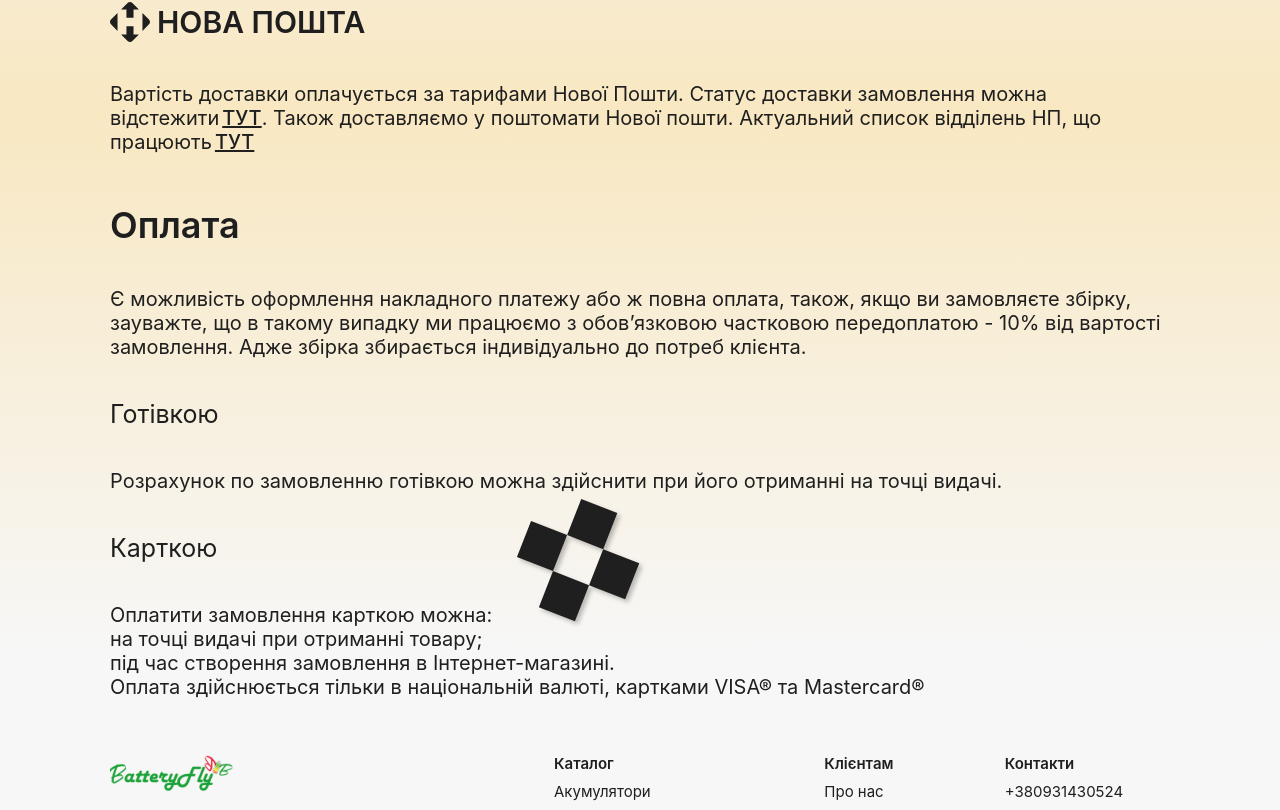
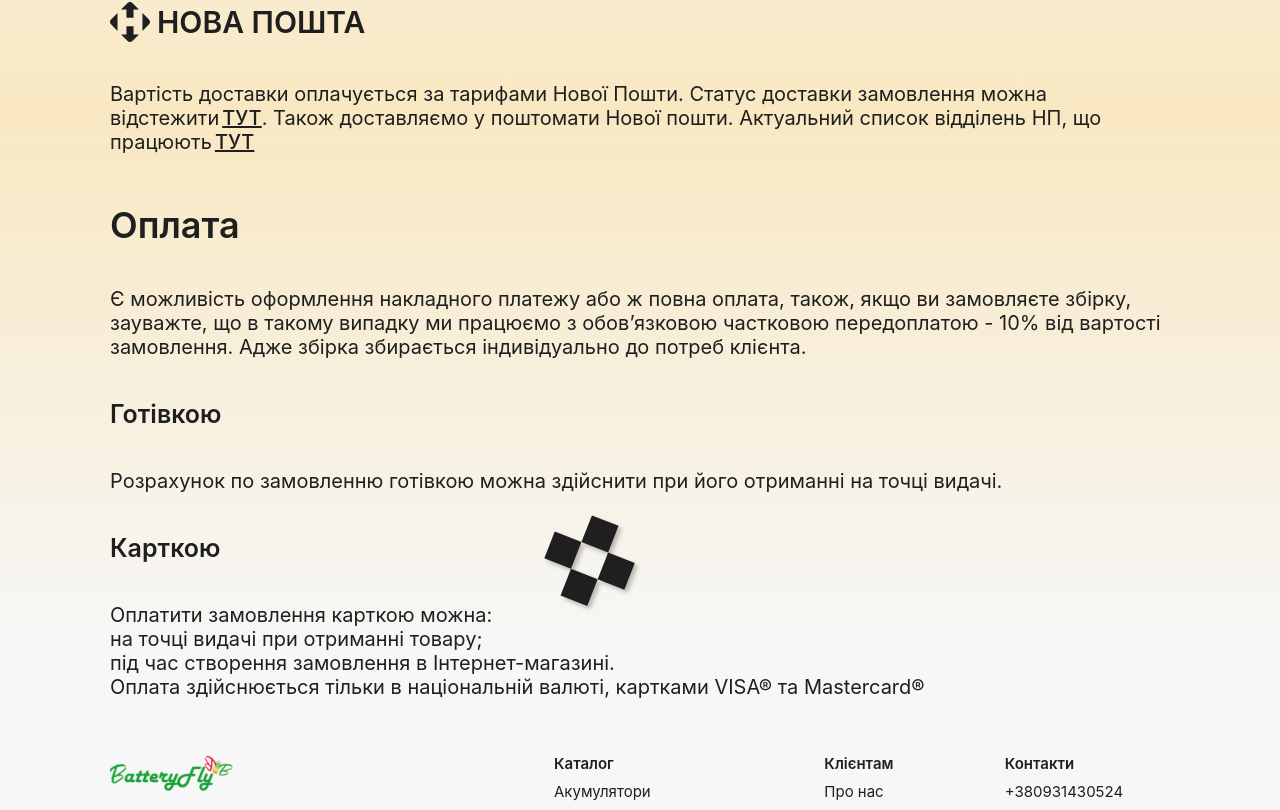
Before and after one commit to va7ul/Battery_Fly_Frontend, a React (Create React App) app: page /Battery_Fly_Frontend/delivery-and-payment in a window 1280 px wide. Shown: the part 401-1211 px from the top of the page. Built offline with nearby package versions, Linux system fonts and the light colour scheme.

Commit message:
fix DeliveryPayment

```diff
--- a/src/components/DeliveryPaymentPage/DeliveryPayment.jsx
+++ b/src/components/DeliveryPaymentPage/DeliveryPayment.jsx
@@ -7,7 +7,6 @@
   Sntc,
   Descr,
   List,
-  IconShipping,
   IconSquares,
   Link,
   NPTitle,
@@ -20,9 +19,6 @@
   return (
     <Container>
       <Wrapper>
-        <IconShipping width="82px">
-          <use href={`${sprite}#shipping-car`}></use>
-        </IconShipping>
         <IconSquares>
           <use href={`${sprite}#squares`}></use>
         </IconSquares>
--- a/src/components/DeliveryPaymentPage/DeliveryPayment.styled.js
+++ b/src/components/DeliveryPaymentPage/DeliveryPayment.styled.js
@@ -56,7 +56,8 @@
 `;
 
 export const Sntc = styled.p`
-  font-size: 12px;
+  font-size: 10px;
+  font-weight: 600;
 
   @media screen and (min-width: 1280px) {
     font-size: 25px;
@@ -106,29 +107,23 @@
   }
 `;
 
-export const IconShipping = styled.svg`
+export const IconSquares = styled.svg`
+  display: block;
   position: absolute;
-  fill: ${props => props.theme.colors.svgColor};
-  top: -25px;
-  right: 10px;
+  width: 27px;
+  height: 27px;
+  right: 50px;
+  bottom: 56px;
+
   -webkit-filter: drop-shadow(3px 3px 2px rgba(0, 0, 0, 0.25));
   filter: drop-shadow(3px 3px 2px rgba(0, 0, 0, 0.25));
-  @media screen and (min-width: 1280px) {
-    display: none;
-  }
-`;
-
-export const IconSquares = styled.svg`
-  display: none;
+  fill: ${props => props.theme.colors.textPrimary};
 
   @media screen and (min-width: 1280px) {
-    display: block;
-    position: absolute;
-    left: 30%;
-    bottom: 60px;
-    -webkit-filter: drop-shadow(3px 3px 2px rgba(0, 0, 0, 0.25));
-    filter: drop-shadow(3px 3px 2px rgba(0, 0, 0, 0.25));
-    fill: ${props => props.theme.colors.textPrimary};
+    width: 111px;
+    height: 111px;
+    left: 40%;
+    bottom: 80px;
   }
 `;
 
```
